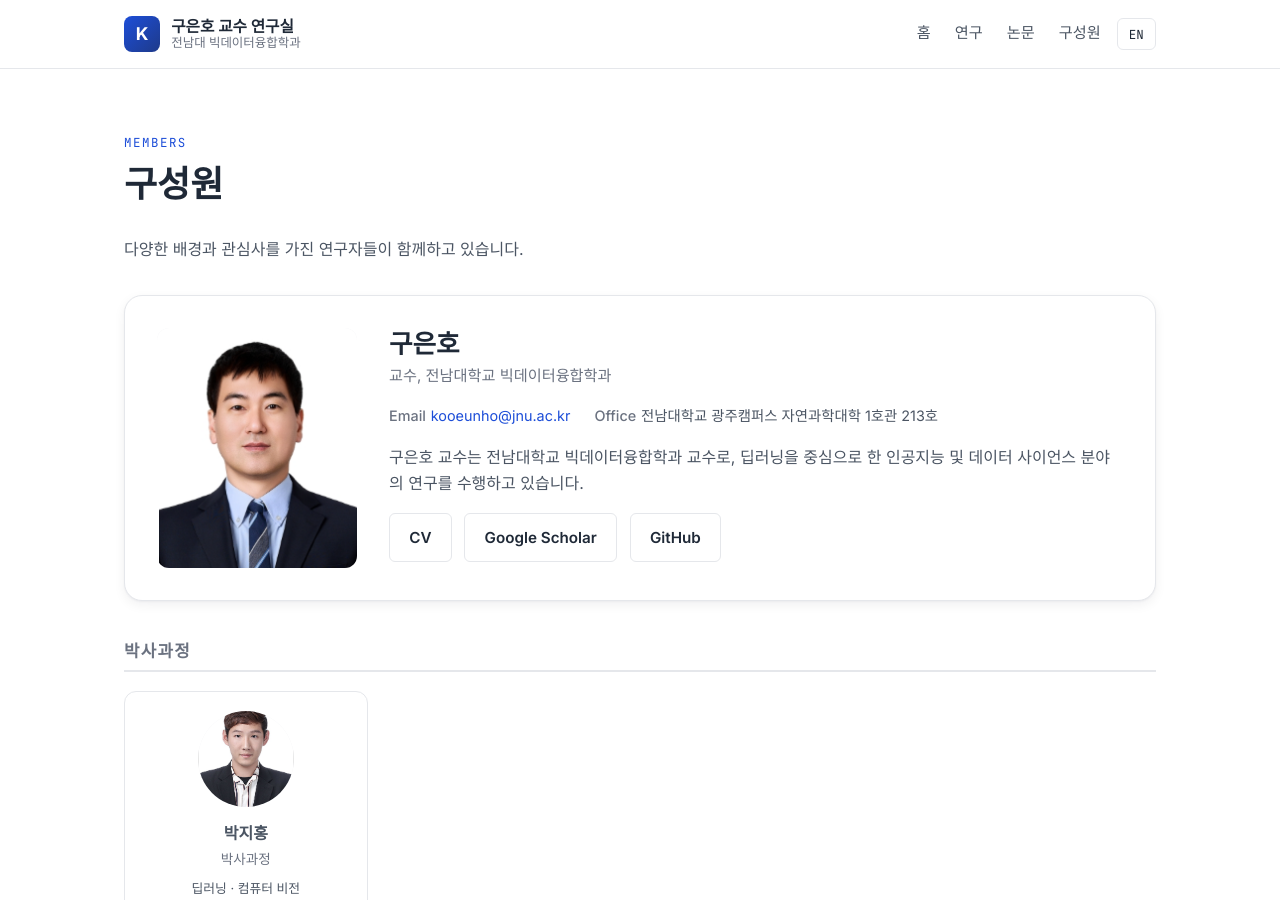
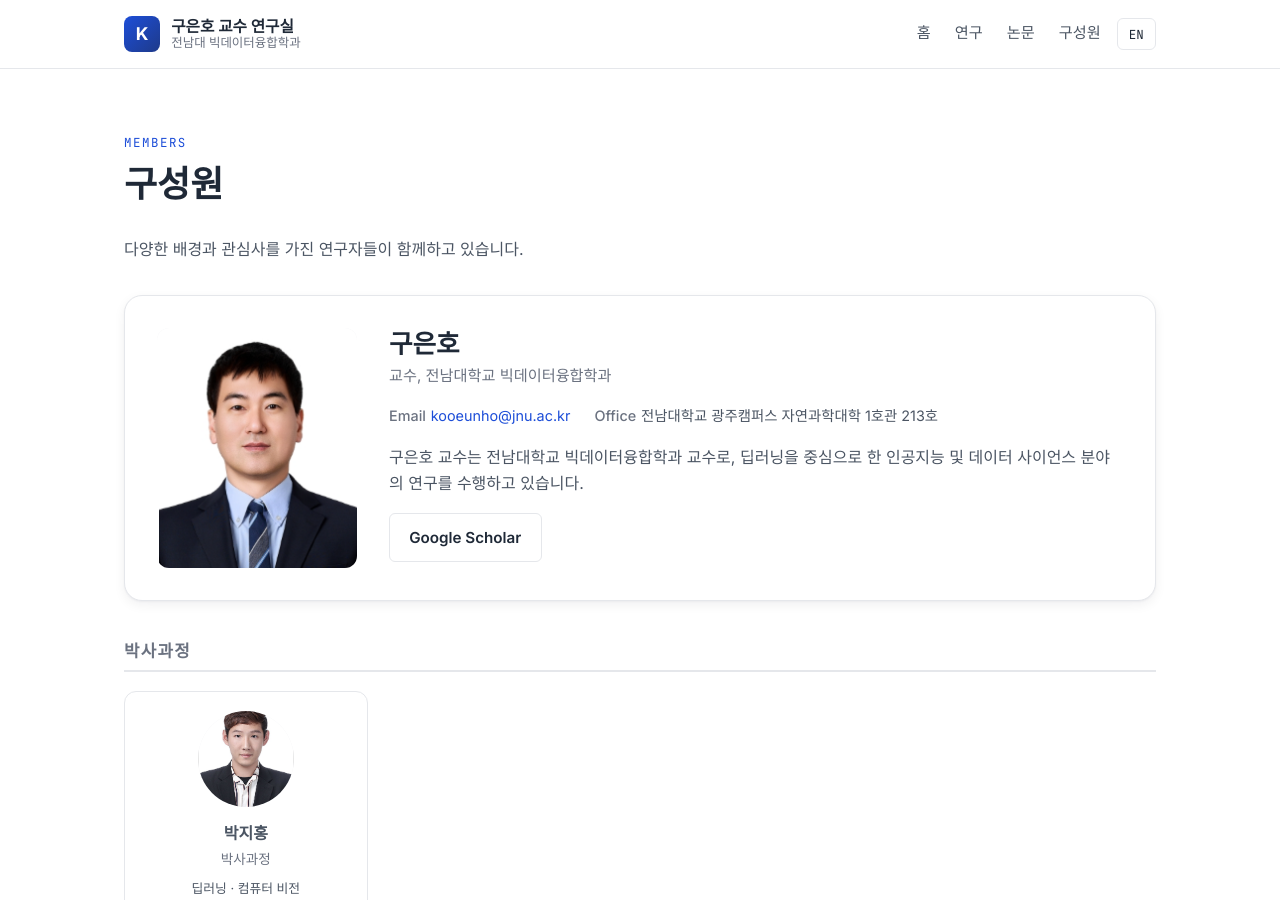
Before and after one commit to Ian-Ian-Ian5/Koo-Eunho.github.io, a Jekyll site: the page built from members.html, in a window 1280 px wide and 900 px high. Built offline with Jekyll 4.4.1, drawn with Linux system fonts in a browser that asks for light colours.

Commit message:
Update members.html

```diff
--- a/members.html
+++ b/members.html
@@ -31,9 +31,9 @@ permalink: /members/
         </div>
         <p data-ko="{{ site.professor.bio_ko }}" data-en="{{ site.professor.bio_en }}">{{ site.professor.bio_ko }}</p>
         <div class="hero-cta" style="margin-top:0.6rem;">
-          {% if site.professor.cv %}<a class="btn btn-secondary" href="{{ site.professor.cv | relative_url }}">CV</a>{% endif %}
-          {% if site.professor.scholar %}<a class="btn btn-secondary" href="{{ site.professor.scholar }}" target="_blank" rel="noopener">Google Scholar</a>{% endif %}
-          {% if site.professor.github %}<a class="btn btn-secondary" href="{{ site.professor.github }}" target="_blank" rel="noopener">GitHub</a>{% endif %}
+          {% if site.professor.cv and site.professor.cv != "" %}<a class="btn btn-secondary" href="{{ site.professor.cv | relative_url }}">CV</a>{% endif %}
+          {% if site.professor.scholar and site.professor.scholar != "" %}<a class="btn btn-secondary" href="{{ site.professor.scholar }}" target="_blank" rel="noopener">Google Scholar</a>{% endif %}
+          {% if site.professor.github and site.professor.github != "" %}<a class="btn btn-secondary" href="{{ site.professor.github }}" target="_blank" rel="noopener">GitHub</a>{% endif %}
         </div>
       </div>
     </div>
```
